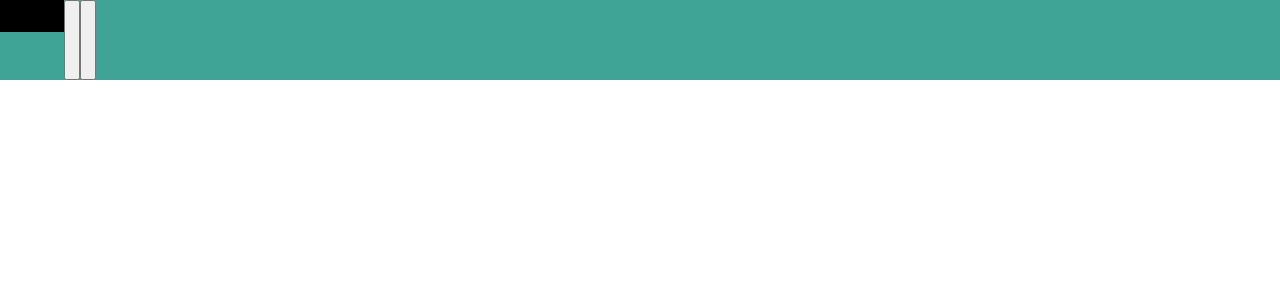
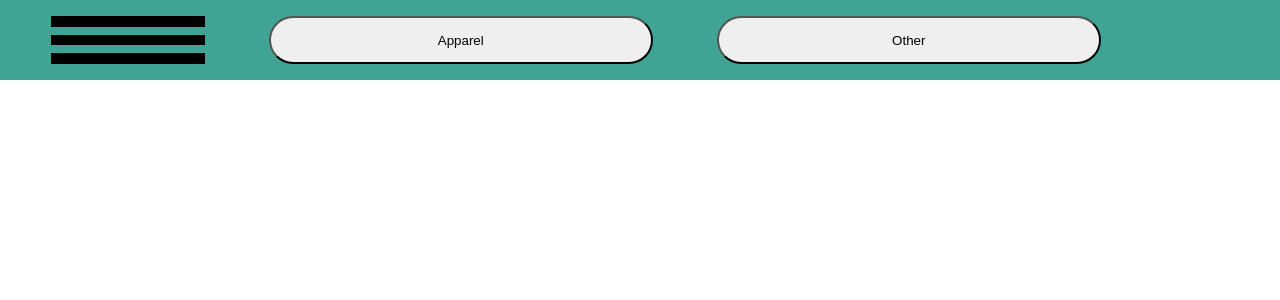
Before and after one commit to cyberstizz/MogulFashion, a React (Create React App) app in the folder mogul_fashion/: page / in a window 1280 px wide. Shown: the top 300 px of the page. Built offline with nearby package versions, Linux system fonts and the light colour scheme.

Commit message:
creadted the top part of the home page and added the buttons and the hambrger menu

```diff
--- a/mogul_fashion/src/components/Hamburger.js
+++ b/mogul_fashion/src/components/Hamburger.js
@@ -3,10 +3,12 @@
 
 const Hamburger = () => {
     return (
-        <div classname="hamburgerParent">
-            <div classname="hamburgerRow"></div>
-            <div classname="hamburgerRow"></div>
-            <div classname="hamburgerRow"></div>
+        <div className="hamburgerParent">
+            <div className="hamburgerRow"></div>
+            <div className="hamburgerRow"></div>
+            <div className="hamburgerRow"></div>
         </div>
     )
 }
+
+export default Hamburger;
--- a/mogul_fashion/src/components/Hamburger.scss
+++ b/mogul_fashion/src/components/Hamburger.scss
@@ -0,0 +1,18 @@
+
+
+
+.hamburgerParent{
+    display: flex;
+    flex-direction: column;
+    height: 7vh;
+    width: 12vw;
+    margin-top: 1vh;
+    margin-left: 4vw;
+}
+
+.hamburgerRow{
+    background-color: black;
+    width: 100%;
+    height: 1.5rem;
+    margin-top: 1vh;
+}
--- a/mogul_fashion/src/components/Home.js
+++ b/mogul_fashion/src/components/Home.js
@@ -1,19 +1,19 @@
 import React from 'react';
 import './Home.scss';
+import Hamburger from './Hamburger.js';
 
 const Home = () => {
     return (
         <div>
         <header className="topSection">
-        <nav className="hamburger">
+        {/* <nav className="hamburger">
 
-        </nav>
+        </nav> */}
+        <Hamburger />
 
-        <button>
+        <button className='mainButton'>Apparel</button>
 
-        </button>
-
-        <button></button>
+        <button className='mainButton'>Other</button>
 
         </header>
 
--- a/mogul_fashion/src/components/Home.scss
+++ b/mogul_fashion/src/components/Home.scss
@@ -17,3 +17,11 @@
     height: 4vh;
     background-color: black;
 }
+
+.mainButton{
+    margin-left: 5vw;
+    width: 30vw;
+    height: 6vh;
+    margin-top: 2vh;
+    border-radius: 25px;
+}
```
